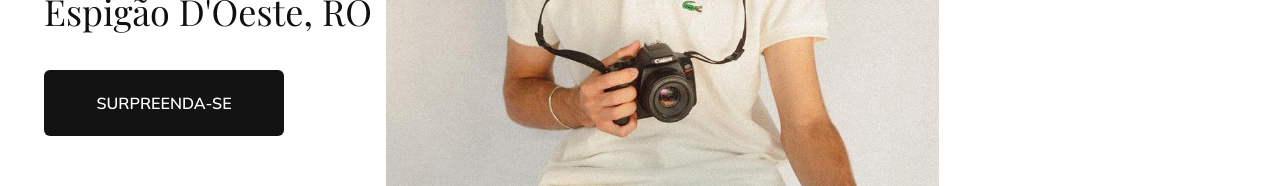
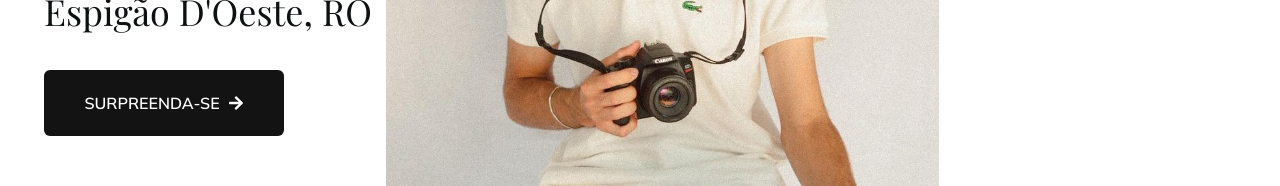
Before and after one commit to dheysson/portfoliohygorfonseca, a React (Create React App) app: page / in a window 1280 px wide. Shown: the part 385-571 px from the top of the page. Built offline with nearby package versions, Linux system fonts and the light colour scheme; a web font is replaced by a local one.

Commit message:
left arrow on home page

```diff
--- a/src/pages/Home.js
+++ b/src/pages/Home.js
@@ -14,6 +14,8 @@ import { motion } from 'framer-motion';
 import { transition1 } from '../transitions';
 
 import { CursorContext } from '../context/CursorContext';
+
+import { FaArrowRight } from "react-icons/fa";
 
 const Home = () => {
 
@@ -61,7 +63,7 @@ const Home = () => {
             <p className='text-[26px] text-[#000000] font-primary mb-4'>
               Espigão D'Oeste, RO
             </p>
-            <Link to={'/portfolio'} className='btn'>Surpreenda-se</Link>
+            <Link to={'/portfolio'} className='btn'>Surpreenda-se <FaArrowRight className='ml-2' /></Link>
           </motion.div>
         </div>
 
@@ -70,7 +72,7 @@ const Home = () => {
       {/* Desktop */}
       <div className='hidden xl:block container mx-auto h-full relative'>
         {/* text and img wrapper */}
-        <div className='flex flex-col justify-start i h-full'>
+        <div className='flex flex-col justify-start i h-full relative'>
           {/* text */}
           <motion.div
             initial={{opacity: 0, y: '-50%' }}
@@ -87,7 +89,7 @@ const Home = () => {
               <p className='text-[26px] lg:text-[36px] font-primary'>
                 Espigão D'Oeste, RO
               </p>
-            <Link to={'/portfolio'} className='btn w-[240px] mt-8'>Surpreenda-se</Link>
+            <Link to={'/portfolio'} className='btn w-[240px] mt-8'>Surpreenda-se <FaArrowRight className='ml-2' /></Link>
             </div>
           </motion.div>
 
@@ -96,8 +98,11 @@ const Home = () => {
             <motion.div initial={{scale: 0}} animate={{scale: 1}} exit={{scale: 0}} transition={transition1} className='lg:-right-14 xl:overflow-hidden'>
               <motion.img whileHover={{ scale: 1.1 }} transition={transition1} src={PhotographerDesktop} className='w-[65%]' alt=''/></motion.div>
           </div>
+
+
         </div>
       </div>
+
     </motion.section>
   );
 };
```
